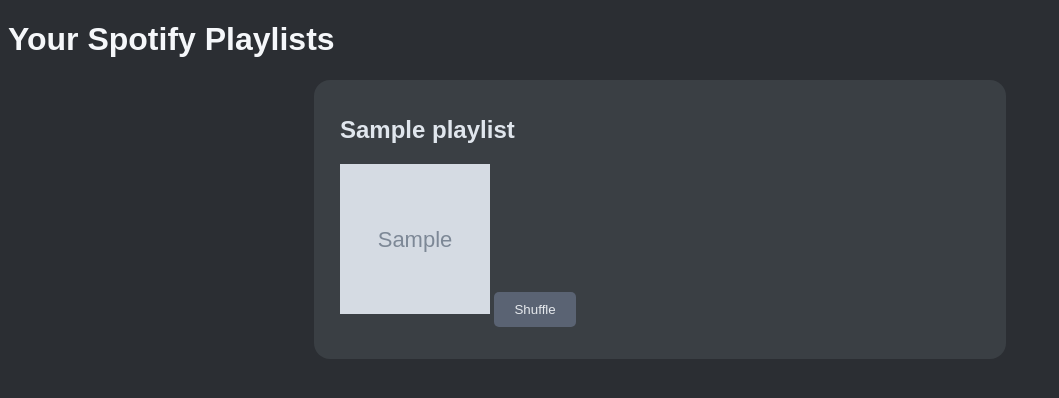
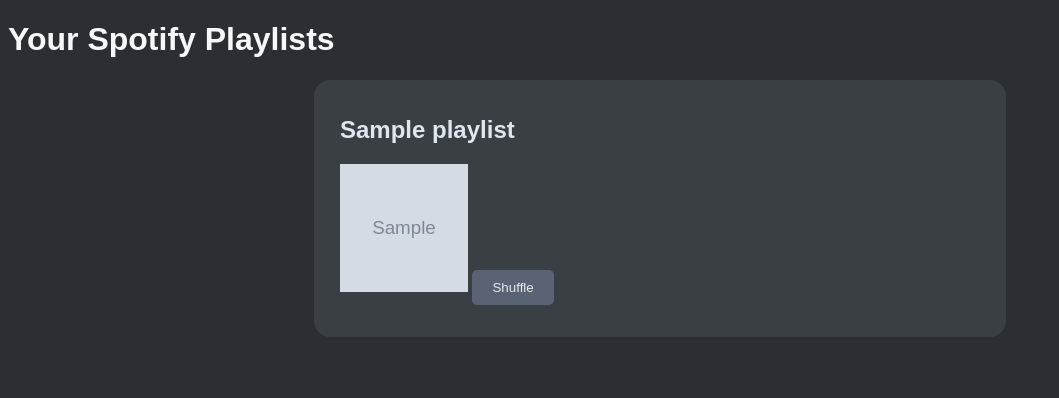
Before and after one commit to G-Chist/spotify_shuffler, a Flask app: template templates/playlists.html in a window 1280 px wide. Shown: the top 398 px of the page, without its empty margins (0-1059 px from the left). Run offline with Flask 3, Linux system fonts and the light colour scheme; the template is opened without the code that fills it: most values are stand-ins (such as "Sample title", 1, 10 or a date in 2020); grey boxes marked "Sample" are stand-in pictures.

Commit message:
Image style shanged

```diff
--- a/static/style.css
+++ b/static/style.css
@@ -50,3 +50,8 @@ li {
     border-radius: 2vh;       /* Corner rounding based on viewport height */
     padding: 2vh 2vw 4vh 2vw;  /* Top, right, bottom, left padding */
 }
+
+.content img {
+    width: 10vw;
+    height: 10vw;
+}
--- a/templates/playlists.html
+++ b/templates/playlists.html
@@ -16,7 +16,7 @@
                     <div class="content">
                         <h2>{{ playlist.name }}</h2>  <!-- Display the name of the playlist -->
                         {% if playlist.image %}  <!-- Check if the playlist has an associated image -->
-                            <img src="{{ playlist.image }}" alt="{{ playlist.name }} cover" style="width: 150px; height: 150px;">  <!-- Display the playlist image with specified width and height -->
+                            <img src="{{ playlist.image }}" alt="{{ playlist.name }} cover">  <!-- Display the playlist image with specified width and height -->
                         {% else %}  <!-- If no image is available -->
                             <p>No image available</p>  <!-- Display a message indicating the absence of an image -->
                         {% endif %}  <!-- End of the image check -->
```
